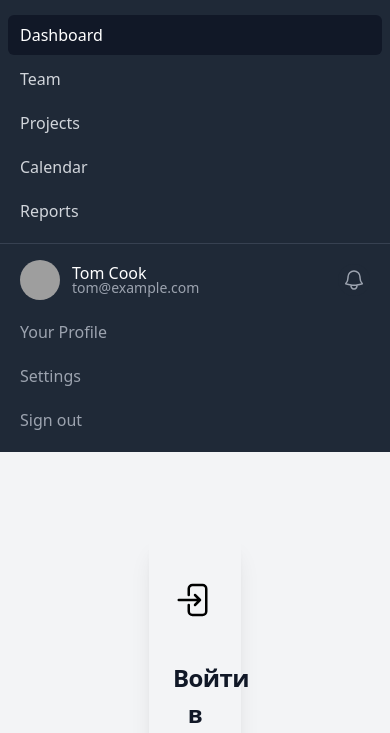
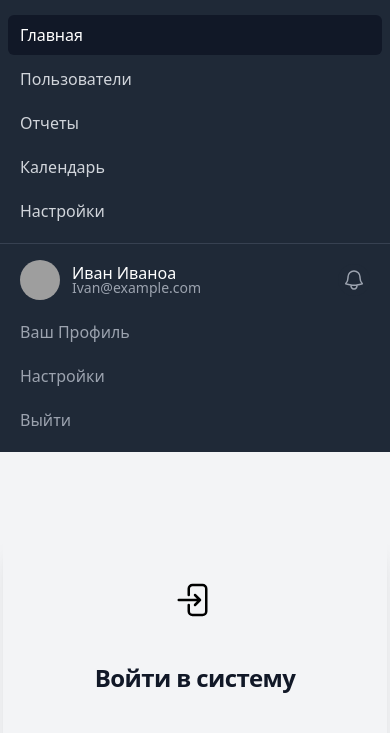
Before and after one commit to Russs11/admin_dashboard_layout, a website: page src/index.html in a window 390 px wide. Shown: the part 57-790 px from the top of the page. Drawn offline with Linux system fonts and the light colour scheme; grey boxes are pictures that could not be loaded.

Commit message:
h03.05.2024

```diff
--- a/src/index.html
+++ b/src/index.html
@@ -11,7 +11,7 @@
 <body class="h-full overflow-hidden">
 
 	<!-- основное окно приложения -->
-	<div class="flex-auto h-full">
+	<div class="flex-auto h-full overflow-y-auto">
 
 		<!-- навбар -->
 		<div class="header">
@@ -105,15 +105,15 @@
 						<div class="space-y-1 px-2 pb-3 pt-2 sm:px-3">
 							<!-- Current: "bg-gray-900 text-white", Default: "text-gray-300 hover:bg-gray-700 hover:text-white" -->
 							<a href="#" class="bg-gray-900 text-white block rounded-md px-3 py-2 text-base font-medium"
-								aria-current="page">Dashboard</a>
+								aria-current="page">Главная</a>
 							<a href="#"
-								class="text-gray-300 hover:bg-gray-700 hover:text-white block rounded-md px-3 py-2 text-base font-medium">Team</a>
+								class="text-gray-300 hover:bg-gray-700 hover:text-white block rounded-md px-3 py-2 text-base font-medium">Пользователи</a>
 							<a href="#"
-								class="text-gray-300 hover:bg-gray-700 hover:text-white block rounded-md px-3 py-2 text-base font-medium">Projects</a>
+								class="text-gray-300 hover:bg-gray-700 hover:text-white block rounded-md px-3 py-2 text-base font-medium">Отчеты</a>
 							<a href="#"
-								class="text-gray-300 hover:bg-gray-700 hover:text-white block rounded-md px-3 py-2 text-base font-medium">Calendar</a>
+								class="text-gray-300 hover:bg-gray-700 hover:text-white block rounded-md px-3 py-2 text-base font-medium">Календарь</a>
 							<a href="#"
-								class="text-gray-300 hover:bg-gray-700 hover:text-white block rounded-md px-3 py-2 text-base font-medium">Reports</a>
+								class="text-gray-300 hover:bg-gray-700 hover:text-white block rounded-md px-3 py-2 text-base font-medium">Настройки</a>
 						</div>
 						<div class="border-t border-gray-700 pb-3 pt-4">
 							<div class="flex items-center px-5">
@@ -123,13 +123,13 @@
 										alt="">
 								</div>
 								<div class="ml-3">
-									<div class="text-base font-medium leading-none text-white">Tom Cook</div>
-									<div class="text-sm font-medium leading-none text-gray-400">tom@example.com</div>
+									<div class="text-base font-medium leading-none text-white">Иван Иваноа</div>
+									<div class="text-sm font-medium leading-none text-gray-400">Ivan@example.com</div>
 								</div>
 								<button type="button"
 									class="relative ml-auto flex-shrink-0 rounded-full bg-gray-800 p-1 text-gray-400 hover:text-white focus:outline-none focus:ring-2 focus:ring-white focus:ring-offset-2 focus:ring-offset-gray-800">
 									<span class="absolute -inset-1.5"></span>
-									<span class="sr-only">View notifications</span>
+									<span class="sr-only">Показать уведомления</span>
 									<svg class="h-6 w-6" fill="none" viewBox="0 0 24 24" stroke-width="1.5" stroke="currentColor"
 										aria-hidden="true">
 										<path stroke-linecap="round" stroke-linejoin="round"
@@ -139,13 +139,11 @@
 							</div>
 							<div class="mt-3 space-y-1 px-2">
 								<a href="#"
-									class="block rounded-md px-3 py-2 text-base font-medium text-gray-400 hover:bg-gray-700 hover:text-white">Your
-									Profile</a>
+									class="block rounded-md px-3 py-2 text-base font-medium text-gray-400 hover:bg-gray-700 hover:text-white">Ваш Профиль</a>
 								<a href="#"
-									class="block rounded-md px-3 py-2 text-base font-medium text-gray-400 hover:bg-gray-700 hover:text-white">Settings</a>
+									class="block rounded-md px-3 py-2 text-base font-medium text-gray-400 hover:bg-gray-700 hover:text-white">Настройки</a>
 								<a href="#"
-									class="block rounded-md px-3 py-2 text-base font-medium text-gray-400 hover:bg-gray-700 hover:text-white">Sign
-									out</a>
+									class="block rounded-md px-3 py-2 text-base font-medium text-gray-400 hover:bg-gray-700 hover:text-white">Выйти</a>
 							</div>
 						</div>
 					</div>
@@ -154,8 +152,8 @@
 		</div>
 
 		<!-- окно авторизации -->
-		<div class="flex justify-center p-20">
-			<div class="flex min-h-full flex-col justify-center px-6 py-12 lg:px-8 border-0 border-transparent border-solid shadow-xl rounded-2xl bg-clip-border w-2/5 h-fit p-10">
+		<div class="flex justify-center py-20">
+			<div class="flex min-h-full flex-col justify-center py-12 lg:px-8 border-0 border-transparent border-solid shadow-xl rounded-2xl bg-clip-border w-2/5 min-w-96 h-fit p-10">
 				<div class="sm:mx-auto sm:w-full sm:max-w-sm">
 					<img class="mx-auto h-10 w-auto" src="./image/auth.svg"
 						alt="Your Company">
```
Also changed, not shown: src/css/style.css.
